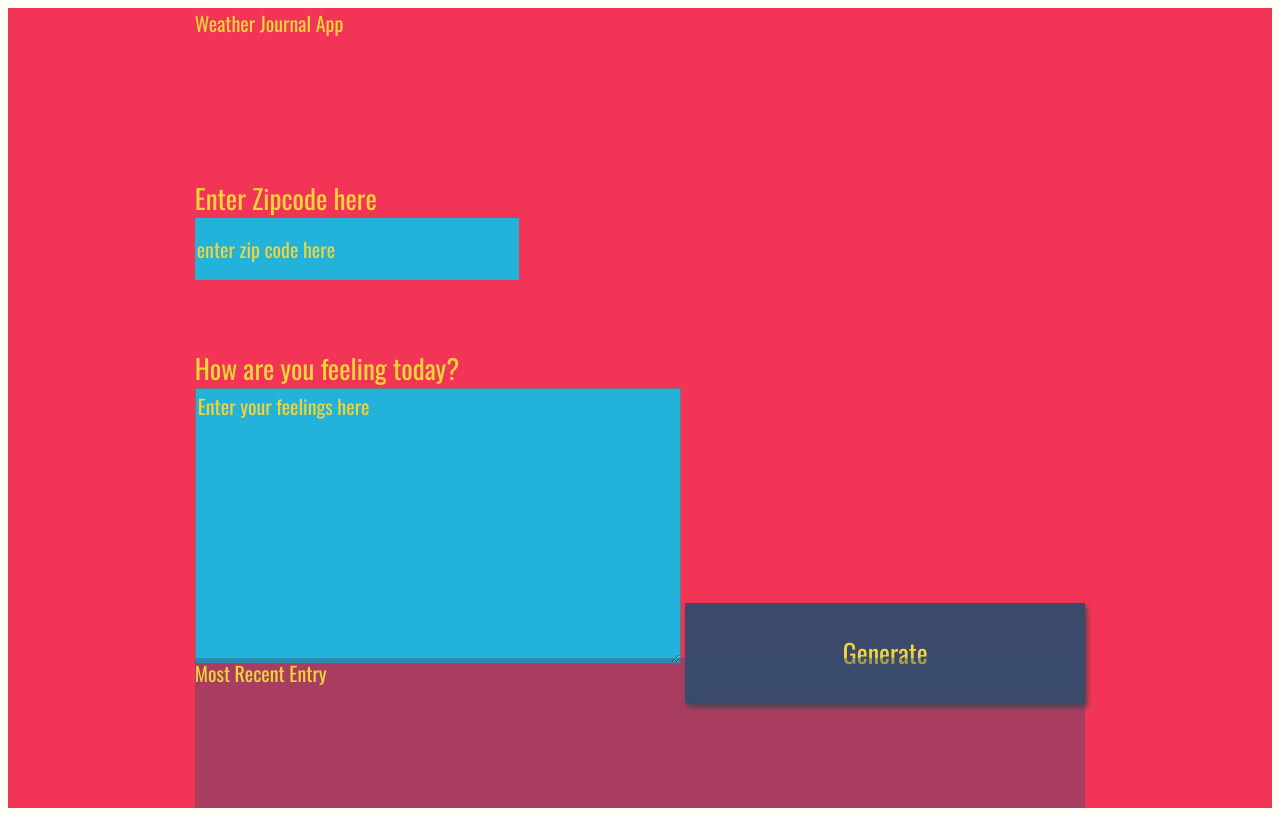
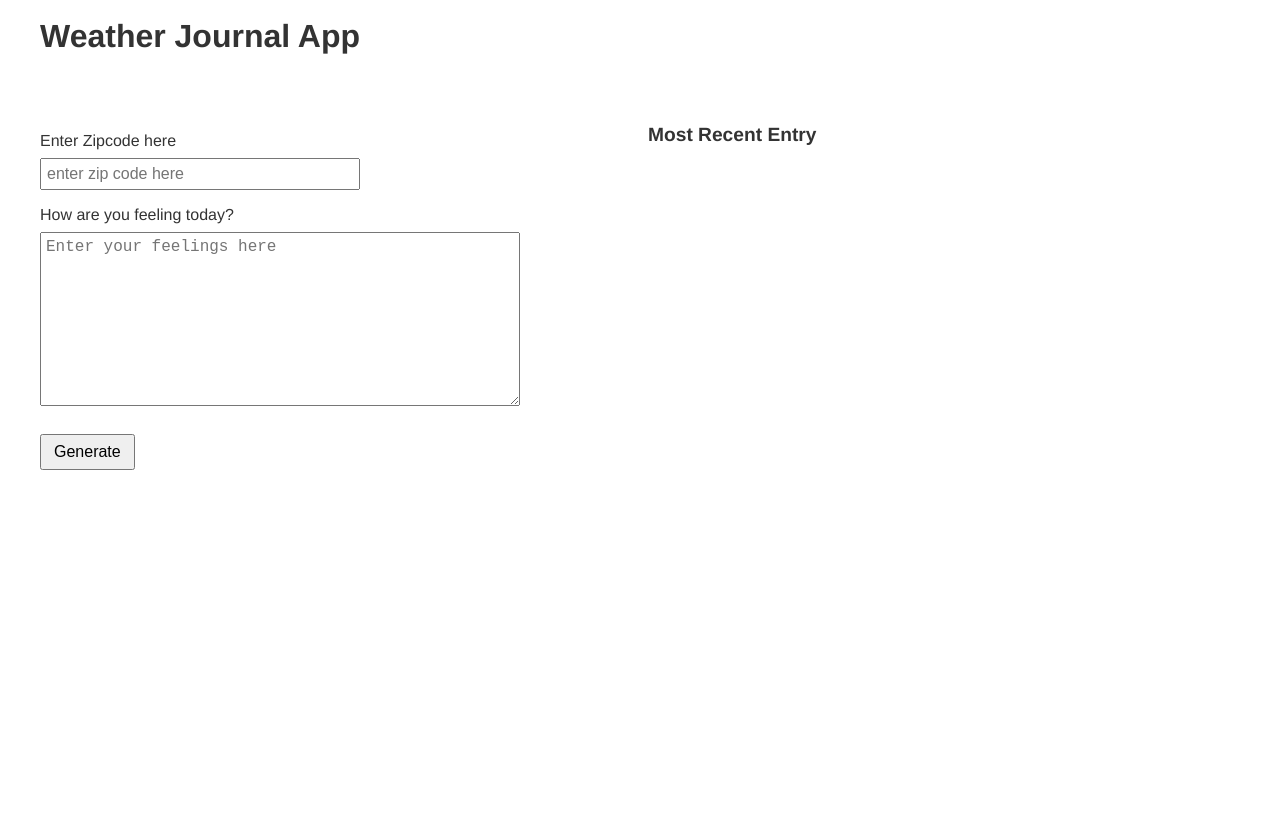
Before and after one commit to eastenluis/udacity-fend-weather-journal-app, a website: page website/index.html in a window 1280 px wide. Drawn offline with nearby package versions, Linux system fonts and the light colour scheme; a web font is replaced by a local one.

Commit message:
update page styles

```diff
--- a/website/index.html
+++ b/website/index.html
@@ -1,35 +1,52 @@
 <!DOCTYPE html>
 <html>
     <head>
-<meta charset="UTF-8">
+        <meta charset="UTF-8" />
         <title>Weather Journal</title>
-<link href="https://fonts.googleapis.com/css?family=Oswald:400,600,700|Ranga:400,700&display=swap" rel="stylesheet">
-<link rel="stylesheet" href="style.css">
+        <meta name="viewport" content="width=device-width, initial-scale=1.0" />
+        <link
+            href="https://fonts.googleapis.com/css?family=Oswald:400,600,700|Ranga:400,700&display=swap"
+            rel="stylesheet"
+        />
+        <link rel="stylesheet" href="style.css" />
     </head>
+
     <body>
-<div id = "app">
-  <div class ="holder headline">
-    Weather Journal App
+        <div id="app">
+            <header class="headline">Weather Journal App</header>
+            <form
+                name="journal-form"
+                class="journal-form"
+                onsubmit="requestWeatherData"
+            >
+                <div class="form-control zip">
+                    <label for="zip">Enter Zipcode here</label>
+                    <input
+                        type="text"
+                        id="zip"
+                        placeholder="enter zip code here"
+                    />
                 </div>
-  <div class ="holder zip">
-    <label for="zip">Enter Zipcode here</label>
-    <input type="text" id="zip" placeholder="enter zip code here">
+                <div class="form-control userResponse">
+                    <label for="userResponse">How are you feeling today?</label>
+                    <textarea
+                        id="userResponse"
+                        placeholder="Enter your feelings here"
+                        rows="9"
+                        cols="50"
+                    ></textarea>
                 </div>
-  <div class ="holder feel">
-    <label for="feelings">How are you feeling today?</label>
-    <textarea class= "myInput" id="feelings" placeholder="Enter your feelings here" rows="9" cols="50"></textarea>
-    <button id="generate" type = "submit"> Generate </button>
-  </div>
-  <div class ="holder entry">
-    <div class = "title">Most Recent Entry</div>
-   <div id = "entryHolder">
-    <div id = "date"></div>
-   <div id = "temp"></div>
-   <div id = "content"></div>
+                <button id="generate" type="submit">Generate</button>
+            </form>
+            <div class="journal-entries">
+                <div class="title">Most Recent Entry</div>
+                <div id="entryHolder">
+                    <div id="date"></div>
+                    <div id="temp"></div>
+                    <div id="content"></div>
                 </div>
             </div>
         </div>
         <script src="app.js" type="text/javascript"></script>
-
     </body>
 </html>
--- a/website/style.css
+++ b/website/style.css
@@ -1,111 +1,81 @@
-body{
-    background: #fffff8;
-    font-family: -apple-system, BlinkMacSystemFont, sans-serif;
+body {
+    background: #ffffff;
+    font-family: Helvetica, Arial, sans-serif;
+    font-size: 16px;
+    color: #333;
 }
 
-#app{
-    display: grid;
-    grid-auto-rows: minmax(150px, auto);
-    /* grid-template-columns:  */
-    height:100vh;
-    background: #f23557;
-    color: #f0d43a;
-    justify-content: center;
-    grid-gap: 1em;
-    font-size: 20px;
-    font-family: 'Oswald', sans-serif;
+* {
+    box-sizing: border-box;
 }
 
-.holder{
-
+#app {
+    display: grid;
+    gap: 1em;
+    grid-template-areas: "header header" "form entries";
+    grid-template-rows: 100px 1fr;
+    grid-template-columns: 1fr minmax(400px, 1fr);
+    max-width: 1200px;
+    margin-left: auto;
+    margin-right: auto;
 }
 
-.entry{
-    background: rgba(59, 74, 107, .4);
-}
-
-#entryHolder{
-
-}
-
-#date{
-
-}
-
-#temp{
-
-}
-
-#content{
-
+@media (max-width: 767px) {
+    #app {
+        grid-template-areas: "header" "form" "entries";
+        grid-template-columns: 1fr;
+        grid-template-rows: auto;
+    }
 }
 
 .headline {
-
-}
-.title{
-
+    grid-area: header;
+    font-size: 2em;
+    font-weight: bold;
+    margin: 10px 0;
 }
 
-/*  Basic Styling To Override Default For Basic HTML Elements */
-label{
-    display:block;
-    font-size: 27px;
+.journal-form {
+    grid-area: form;
 }
 
-input{
-    display:block;
-    height: 60px;
-    width: 320px;
-    background:#22b2da;
-    color: #f0d43a;
-    font-size: 20px;
-    font-family: 'Oswald', sans-serif;
-    border: none;
+.journal-entries {
+    grid-area: entries;
 }
 
-button{
-    width: 400px;
-    height: 100px;
-    background: #3b4a6b;
-    color: #f0d43a;
-    font-size: 26px;
-    font-family: 'Oswald', sans-serif;
-    border: none;
-    box-shadow: 2px 4px 5px #444;
-}
-h1{
-    font-size: 36px;
+/* Form styles */
+.form-control {
+    margin-bottom: 1em;
 }
 
-textarea{
-    background:#22b2da;
-    color: #f0d43a;
-    font-size: 20px;
-    font-family: 'Oswald', sans-serif;
-}
-/* Reset style for HTML element on active to have no border*/
-input:focus,
-select:focus,
-textarea:focus,
-button:focus {
-    outline: none;
-}
-/* Style for Placeholder Text*/
-::placeholder { /* Firefox, Chrome, Opera */
-    color: #f0d43a;
-    font-family: 'Oswald', sans-serif;
-
+.form-control label {
+    display: block;
+    margin: 0.5em 0;
 }
 
-:-ms-input-placeholder { /* Internet Explorer 10-11 */
-    color: #f0d43a;
-    font-family: 'Oswald', sans-serif;
-
+.form-control input {
+    display: block;
+    font-size: 1em;
+    padding: 5px;
+    margin-bottom: 0.5em;
+    width: 320px;
 }
 
-::-ms-input-placeholder { /* Microsoft Edge */
-    color: #f0d43a;
-    font-family: 'Oswald', sans-serif;
+.form-control textarea {
+    font-size: 1em;
+    padding: 5px;
+    margin-bottom: 0.5em;
+    width: 480px;
+}
 
+.journal-form button {
+    cursor: pointer;
+    font-size: 1em;
+    padding: 7px 12px;
 }
+
+/** Journal Entries styles */
+.journal-entries .title {
+    font-weight: bold;
+    font-size: 1.2em;
+}
```
Lines whose indentation alone changed are shown as unchanged.
